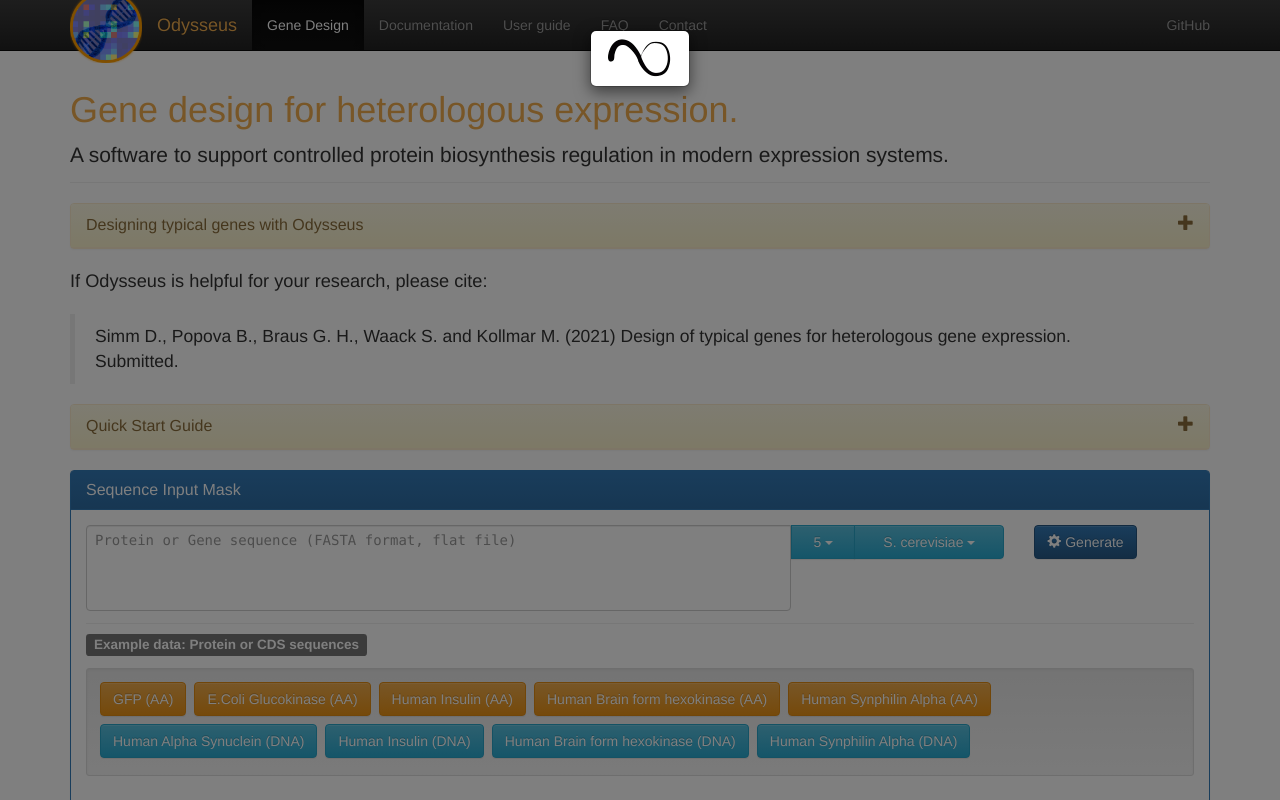
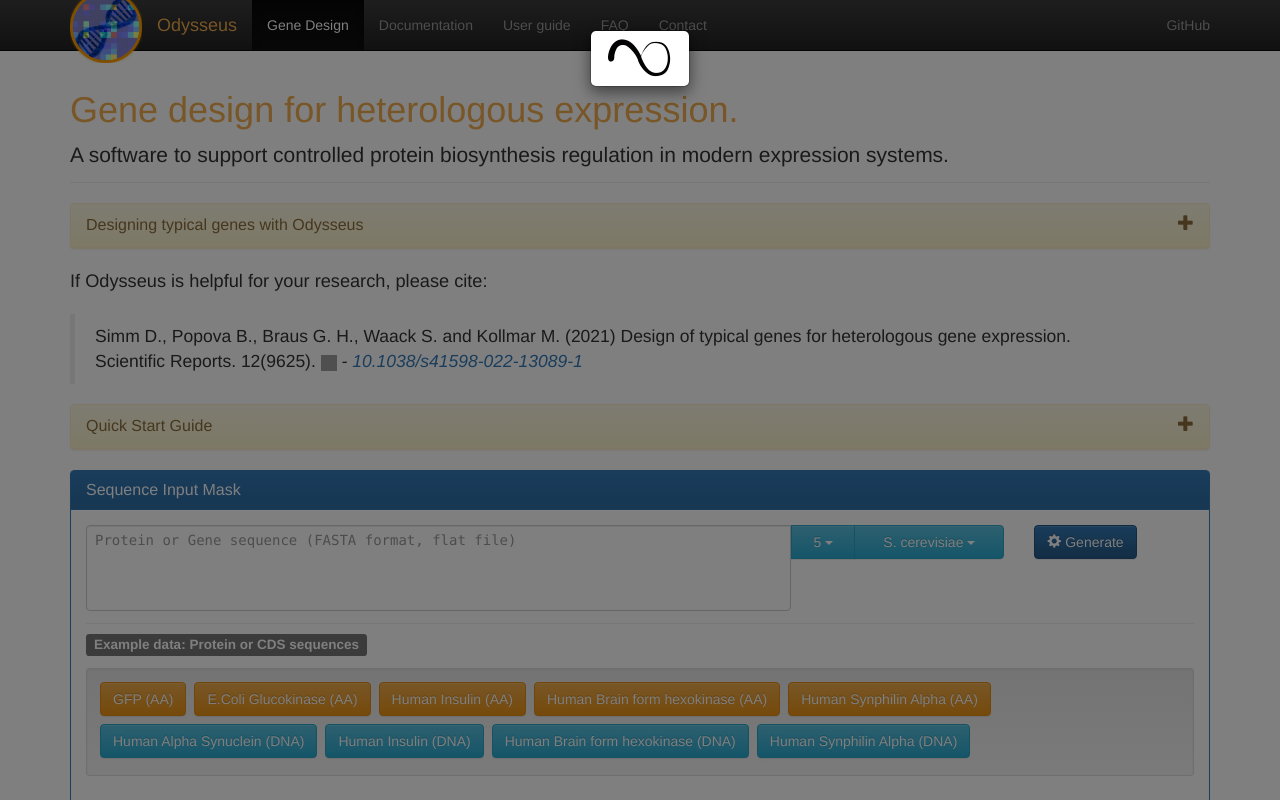
Before and after one commit to dsimm/Odysseus, a Flask app: page / in a window 1280 px wide. Run offline with Flask 2, Linux system fonts and the light colour scheme; data that the repository does not hold is empty; some libraries are stand-ins or nearby versions; grey boxes are pictures that could not be loaded.

Commit message:
Update _heprex_gui.html

```diff
--- a/web/templates/_heprex_gui.html
+++ b/web/templates/_heprex_gui.html
@@ -49,9 +49,7 @@
         <p class="lead lead-small">If Odysseus is helpful for your research, please cite:</p>
         <blockquote cite="https://doi.org/10.1093/bioinformatics/btu700">
             <p>Simm D., Popova B., Braus G. H., Waack S. and Kollmar M. (2021) Design of typical genes for heterologous gene expression.<br>
-                Submitted.
-{#                bioRxiv 2021.09.14.460367 <cite><img src="http://www.doi.org/img/Logo_TM.png" alt="DOI_disc_logo" width="16" height="16"> - <a href="https://doi.org/10.1101/2021.09.14.460367" target="_blank">10.1101/2021.09.14.460367</a></cite>#}
-{#                Nucleic Acids Research, Volume 49, Issue 12, 9 July 2021, Pages 6804–6816. <cite><img src="http://www.doi.org/img/Logo_TM.png" alt="DOI_disc_logo" width="16" height="16"> - <a href="https://doi.org/10.1093/nar/gkab493" target="_blank">10.1093/nar/gkab493</a></cite>#}
+               Scientific Reports. 12(9625). <cite><img src="http://www.doi.org/img/Logo_TM.png" alt="DOI_disc_logo" width="16" height="16"> - <a href="https://doi.org/10.1038/s41598-022-13089-1" target="_blank">10.1038/s41598-022-13089-1</a></cite>
             </p>
         </blockquote>
         <!-- Citation -->
```
